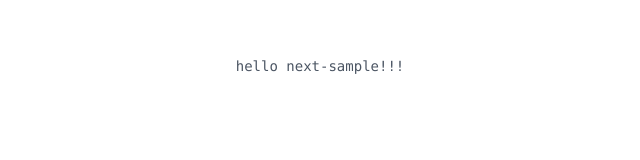
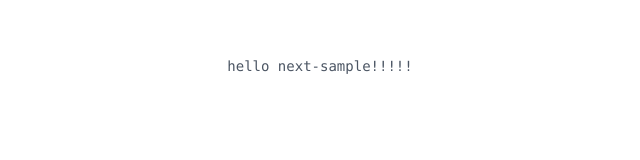
Before and after one commit to hironomiu/next-sample, a Next.js app: page / in a window 1280 px wide. Shown: the part 310-470 px from the top of the page, without its empty margins (320-960 px from the left). Built offline with nearby package versions, Linux system fonts and the light colour scheme.

Commit message:
commited

```diff
--- a/pages/index.js
+++ b/pages/index.js
@@ -2,7 +2,7 @@ import Layout from "../components/Layout"
 export default function Home() {
   return (
     <Layout>
-      <p>hello next-sample!!!</p>
+      <p>hello next-sample!!!!!</p>
     </Layout>
   )
 }
```
